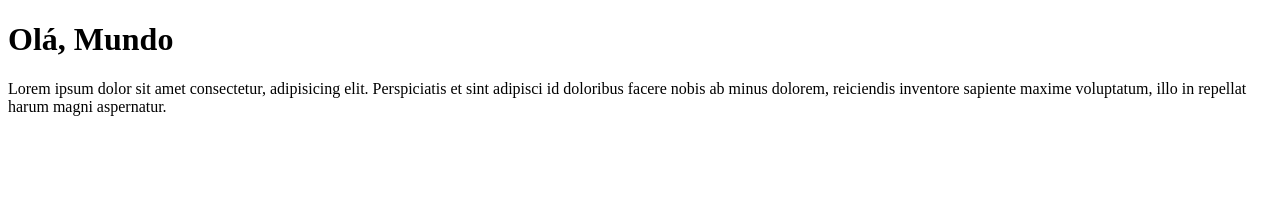
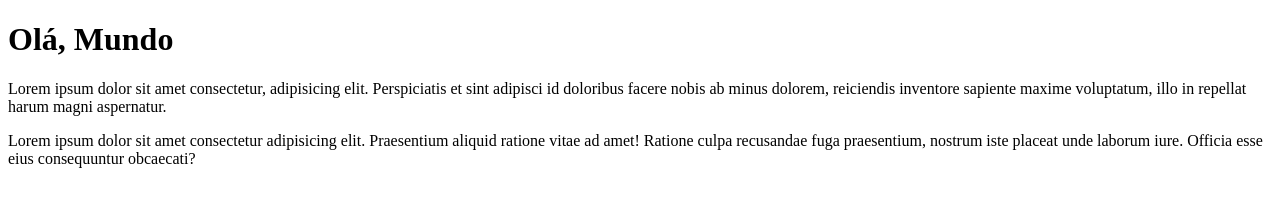
Before and after one commit to mateusluizz/Primeiro-, a plain HTML site: page Site exemplo/index.html in a window 1280 px wide. Drawn offline with Linux system fonts and the light colour scheme.

Commit message:
adicionei um parágrafo

```diff
--- a/Site exemplo/index.html
+++ b/Site exemplo/index.html
@@ -9,5 +9,6 @@
 <body>
     <h1>Olá, Mundo</h1>
     <p>Lorem ipsum dolor sit amet consectetur, adipisicing elit. Perspiciatis et sint adipisci id doloribus facere nobis ab minus dolorem, reiciendis inventore sapiente maxime voluptatum, illo in repellat harum magni aspernatur.</p>
+    <p>Lorem ipsum dolor sit amet consectetur adipisicing elit. Praesentium aliquid ratione vitae ad amet! Ratione culpa recusandae fuga praesentium, nostrum iste placeat unde laborum iure. Officia esse eius consequuntur obcaecati?</p>
 </body>
 </html>
```
